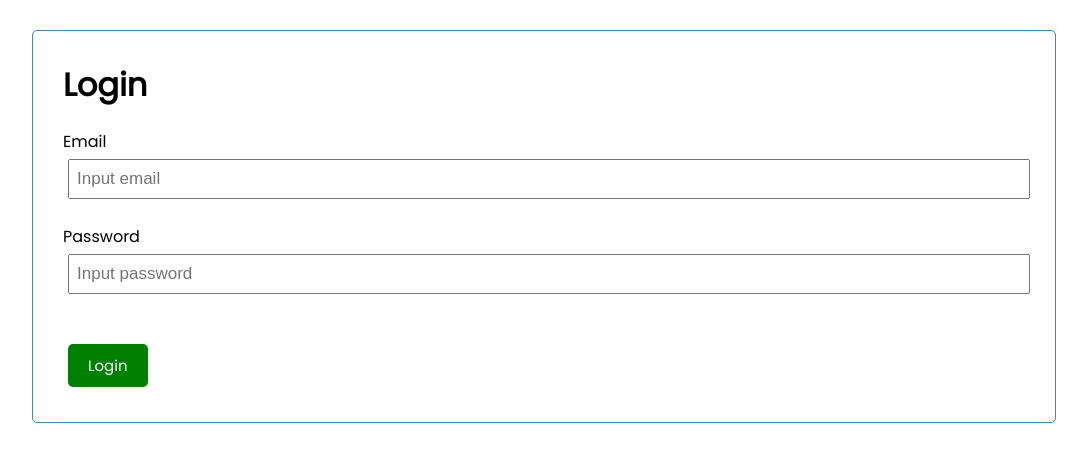
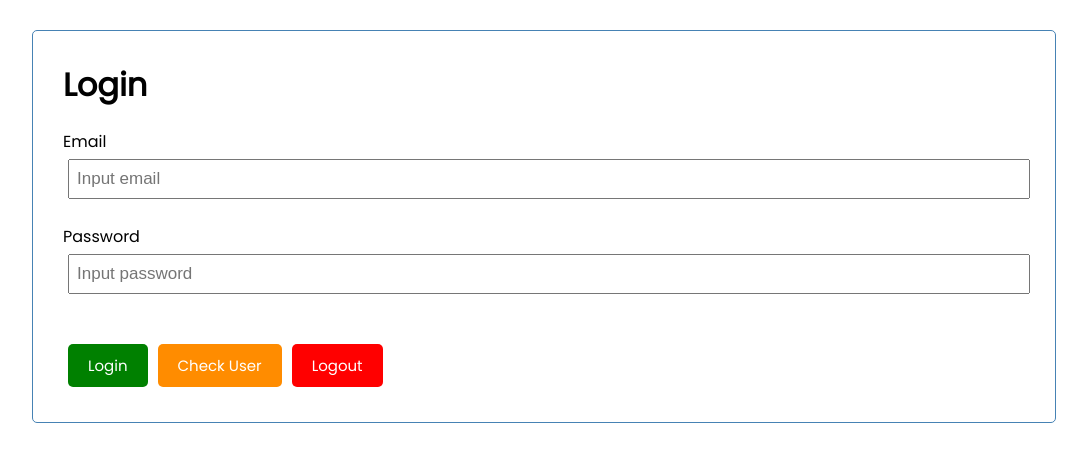
Before and after one commit to lkng95/TT2_3, a React (Create React App) app in the folder budget-buddy/: page / in a window 1280 px wide. Shown: the top 462 px of the page, without its empty margins (96-1183 px from the left). Built offline with nearby package versions, Linux system fonts and the light colour scheme.

Commit message:
Added login functionality, and logout and check user button for debugging

```diff
--- a/budget-buddy/src/pages/LoginPage.js
+++ b/budget-buddy/src/pages/LoginPage.js
@@ -8,11 +8,44 @@ function LoginPage() {
 
   const [email, setEmail] = useState("");
   const [password, setPassword] = useState("");
+  const [user, setUser] = useState(null);
+
+  const signInWithEmailAndPassword = async (email, password) => {
+    try {
+      const res = await auth.signInWithEmailAndPassword(email, password);
+      const user = res.user;
+      setUser(user.uid);
+      console.log(user.uid);
+      console.log("Successful login");
+    } catch (err) {
+      console.log(err);
+      alert(err.message);
+    }
+  };
 
   const login = () => {
     console.log(email);
     console.log(password);
     console.log("Login called");
+    signInWithEmailAndPassword(email, password);
+  };
+
+  const checkUser = () => {
+    var curUser = auth.currentUser;
+    console.log(curUser);
+  };
+
+  const logout = () => {
+    auth
+      .signOut()
+      .then(() => {
+        setUser(null);
+        console.log("Successful logout");
+      })
+      .catch((err) => {
+        console.log(err);
+        alert(err.message);
+      });
   };
 
   return (
@@ -40,6 +73,8 @@ function LoginPage() {
           </div>
         </form>
         <Button color="green" text="Login" onClick={login} />
+        <Button color="darkorange" text="Check User" onClick={checkUser} />
+        <Button color="red" text="Logout" onClick={logout} />
       </div>
     </div>
   );
```
